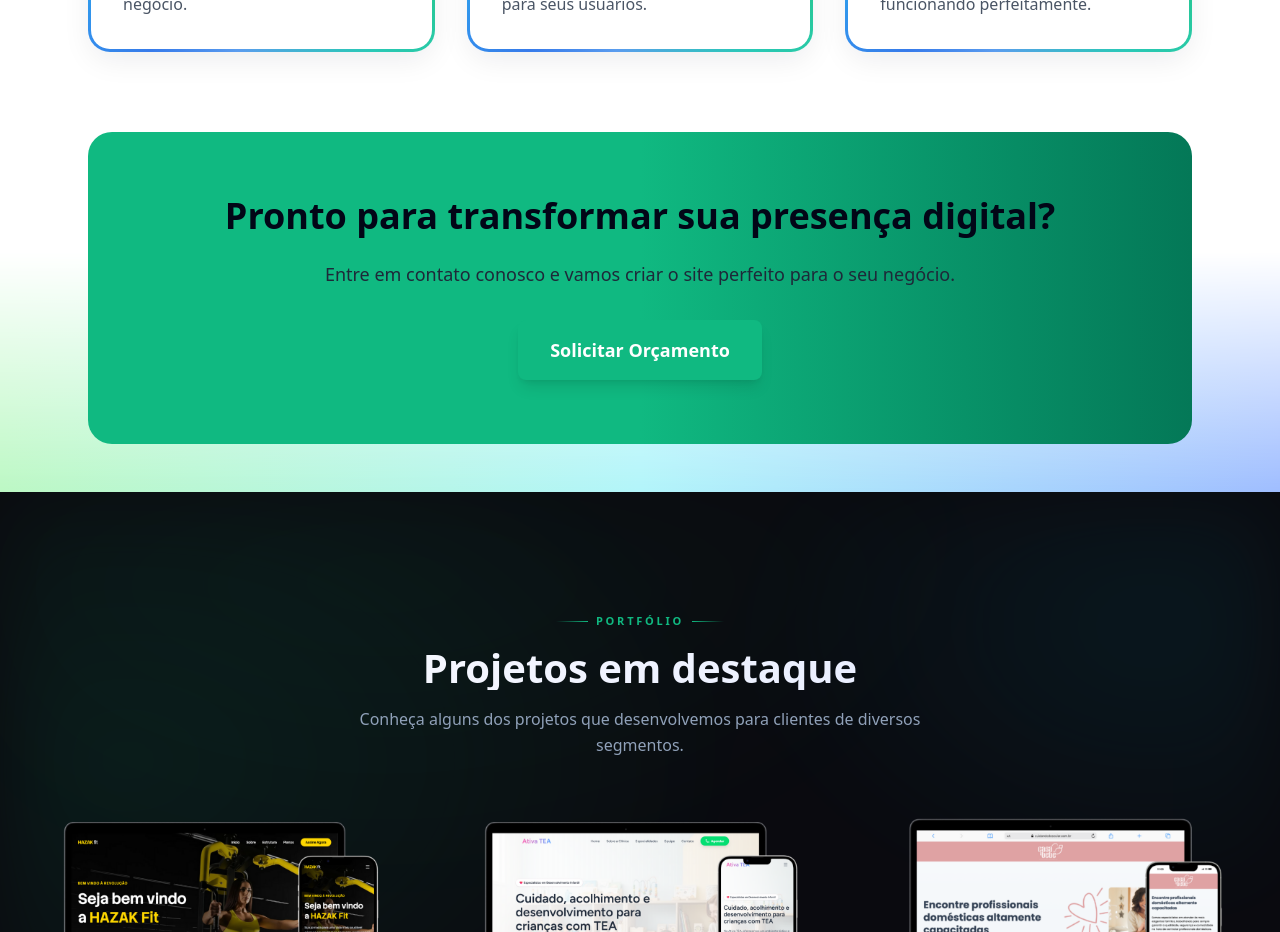
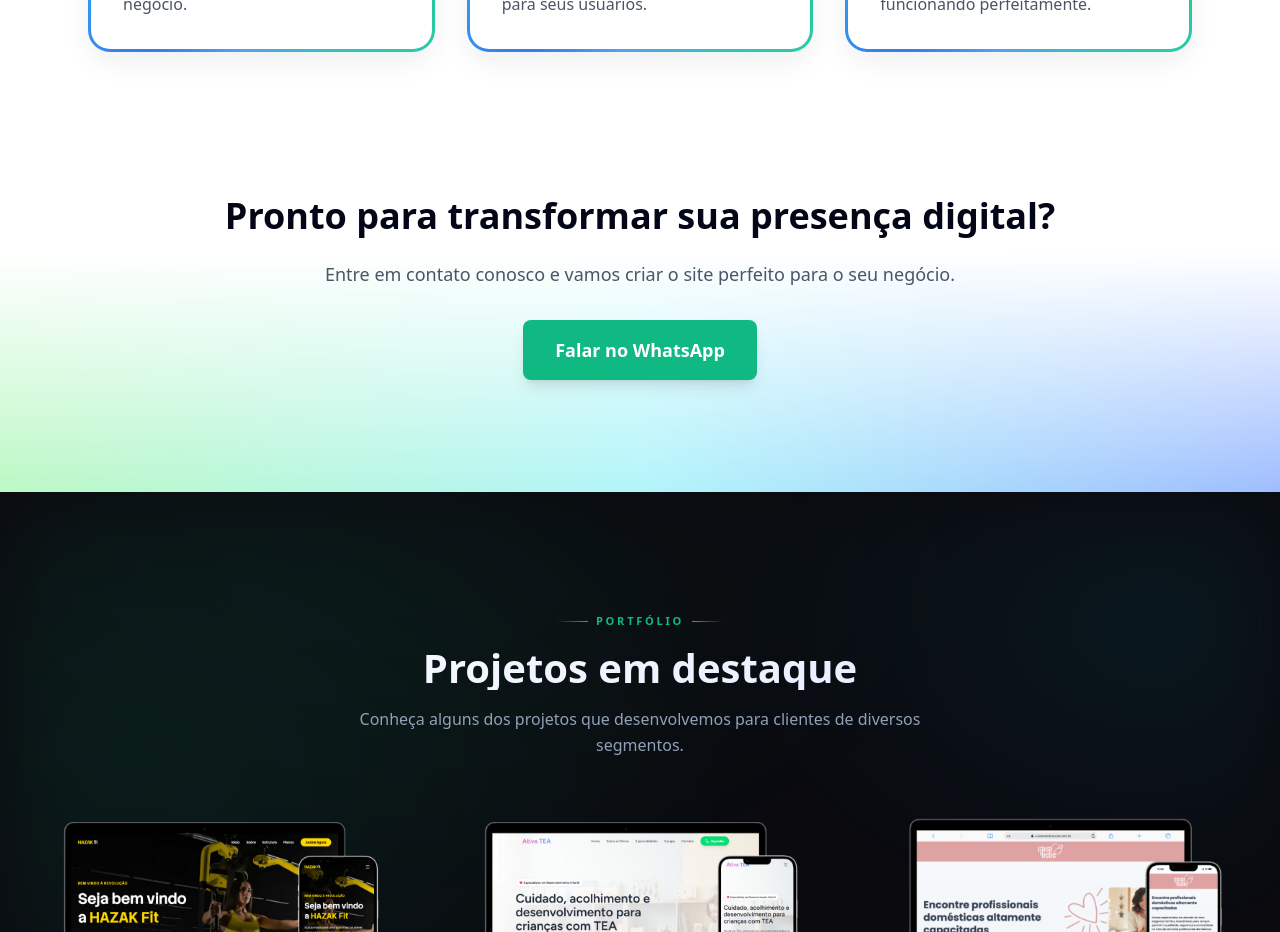
Before and after one commit to bezerradaniels/mintcode, a React (Vite) app: page / in a window 1280 px wide. Shown: the part 1560-2492 px from the top of the page. Built offline with nearby package versions, Linux system fonts and the light colour scheme; a web font is replaced by a local one.

Commit message:
feat: glossy glass effect on header scroll (80% opacity, blur, saturate)

```diff
--- a/src/components/Header/index.tsx
+++ b/src/components/Header/index.tsx
@@ -25,7 +25,16 @@ export default function Header() {
   const whatsappLink = 'https://wa.me/5561998846590?text=Olá! Vim pelo site e gostaria de saber mais sobre criação de sites.'
 
   return (
-    <header className={`fixed top-0 left-0 right-0 z-50 transition-all duration-300 ${isScrolled ? 'bg-[#00254a]/95 backdrop-blur-sm shadow-lg' : 'bg-transparent'}`}>
+    <header
+      className={`fixed top-0 left-0 right-0 z-50 transition-all duration-300 ${isScrolled ? 'shadow-lg' : 'bg-transparent'}`}
+      style={isScrolled ? {
+        background: 'rgba(0, 37, 74, 0.80)',
+        backdropFilter: 'blur(24px) saturate(180%)',
+        WebkitBackdropFilter: 'blur(24px) saturate(180%)',
+        borderBottom: '1px solid rgba(255,255,255,0.08)',
+        boxShadow: '0 4px 24px rgba(0,0,0,0.25), inset 0 1px 0 rgba(255,255,255,0.06)'
+      } : undefined}
+    >
       <div className="max-w-7xl mx-auto px-6">
         <div className="flex items-center justify-between h-20">
           <a href="#home" className="flex items-center">
--- a/src/components/sections/Services/index.tsx
+++ b/src/components/sections/Services/index.tsx
@@ -8,7 +8,7 @@ import Button from '../../Button/index.tsx'
 import GradientBorderCard from '../GradientBorderCard/index.tsx'
 
 export default function Services() {
-  const scrollToForm = () => document.getElementById('hero-form')?.scrollIntoView({ behavior: 'smooth' })
+  const whatsappLink = 'https://wa.me/5561998846590?text=Olá! Vim pelo site e gostaria de saber mais sobre criação de sites.'
 
   const services = [
     {
@@ -84,24 +84,21 @@ export default function Services() {
           ))}
         </div>
 
-        {/* Gradiente e CTA */}
-        <div className="relative mt-20 overflow-hidden rounded-3xl">
-          <div className="absolute inset-0 bg-linear-to-r from-primary via-primary to-primary-dark"></div>
-          <div className="relative z-10 px-12 py-16 text-center">
+        {/* CTA */}
+        <div className="mt-20 px-12 py-16 text-center">
           <h3 className="text-3xl md:text-4xl font-bold text-text mb-6">
             Pronto para transformar sua presença digital?
           </h3>
-            <p className="text-gray-800 text-lg mb-8 max-w-2xl mx-auto">
+          <p className="text-gray-600 text-lg mb-8 max-w-2xl mx-auto">
             Entre em contato conosco e vamos criar o site perfeito para o seu negócio.
           </p>
           <Button
             size="lg"
             className="bg-primary text-white hover:bg-primary-dark cursor-pointer"
-              onClick={scrollToForm}
+            onClick={() => window.open(whatsappLink, '_blank')}
           >
-              Solicitar Orçamento
+            Falar no WhatsApp
           </Button>
-          </div>
         </div>
       </div>
     </section>
```
Lines whose indentation alone changed are shown as unchanged.
